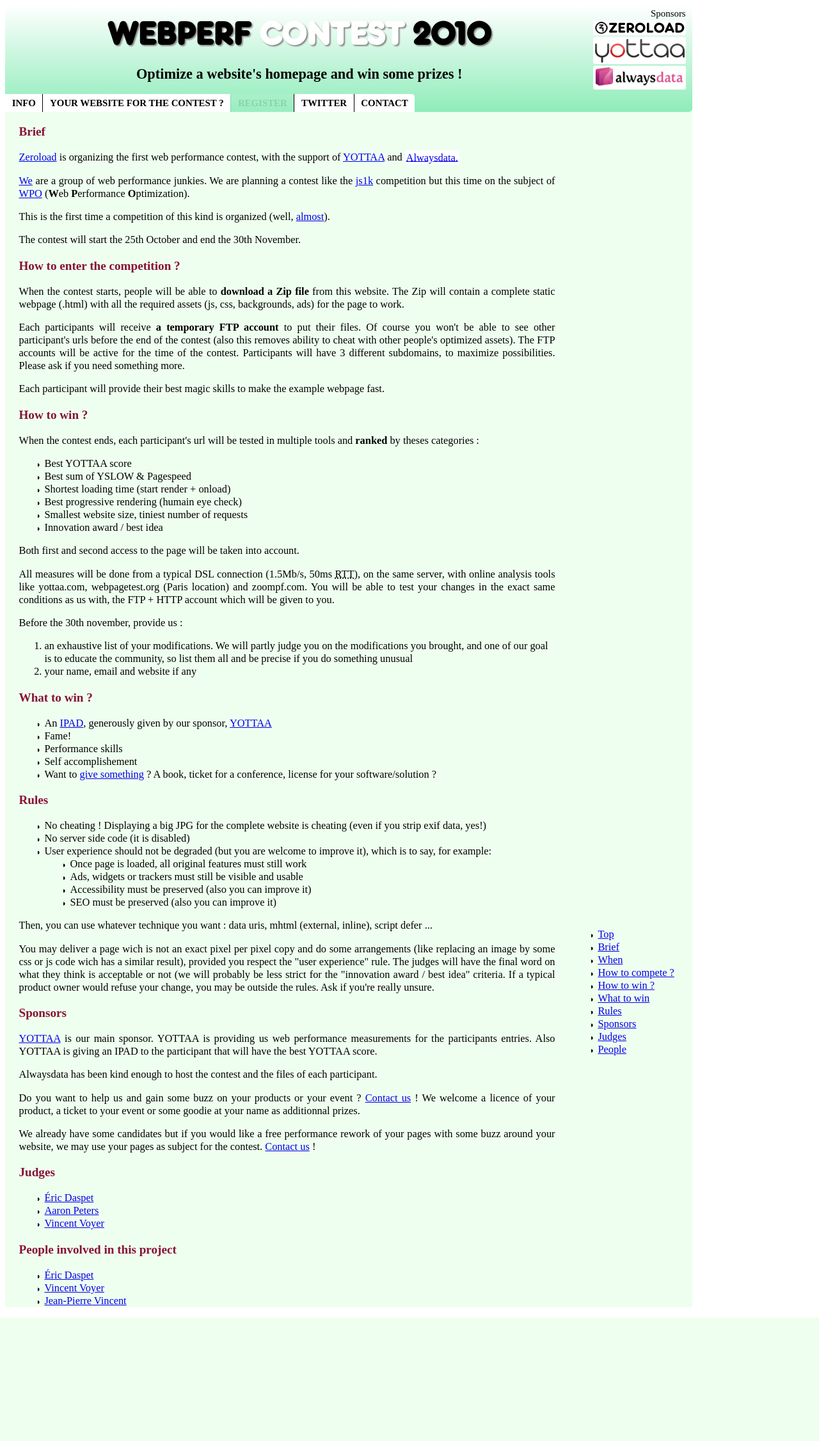
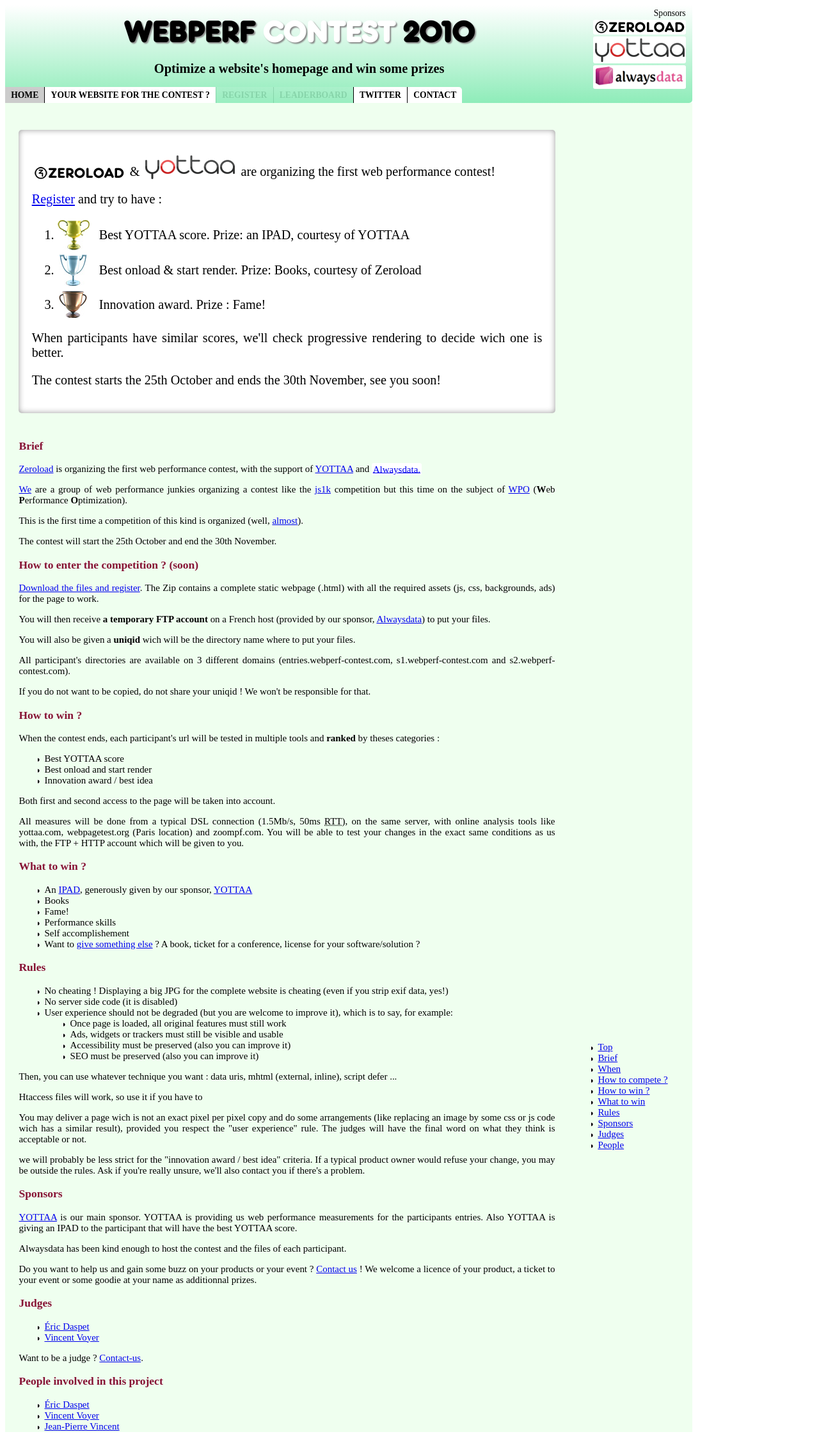
Before and after one commit to LordSummerisle/webperf-contest, a PHP site: page / in a window 1280 px wide. Shown: the whole page at 64% size. Before the commit the page ends 2060 px from the top, so only its background shows below. Run offline with PHP 8.4, Linux system fonts and the light colour scheme; some libraries are stand-ins or nearby versions.

Commit message:
Redesign homepage, tuning menu, ajout liens menus, ajout page 'your website for the contest', retire deux categories

```diff
--- a/index.html
+++ b/index.html
@@ -1,7 +1,7 @@
 <!doctype html>
 <html>
 	<head>
-		<title>WebPerf contest - rank your web performance skills</title>
+		<title>WebPerf contest - Optimize a website and win an IPAD!</title>
 
 		<meta http-equiv="Content-Type" content="text/html;charset=utf-8">
 
@@ -21,7 +21,7 @@
 			})();
 		</script>
 	</head>
-	<body id="top" class="font12">
+	<body id="top" class="font11">
 		<div id="content-container">
 
 			<header class="block" id="header">
@@ -35,12 +35,13 @@
 				<h1 class="sansRounded caps center classicTextShadow">
 					Webperf <span class="white">Contest</span> 2010
 				</h1>
-				<h2 class="center">Optimize a website's homepage and win some prizes !</h2>
+				<h2 class="center">Optimize a website's homepage and win some prizes</h2>
 
 				<nav id="menu" class="block clearfix bold caps">
-					<a href="index.html">info</a>
-					<a href="index.html#promote-your-site">your website for the contest ?</a>
+					<a href="/" class="current">home</a>
+					<a href="be-our-website-example.html">your website for the contest ?</a>
 					<a href="register.html" class="deactivate">register</a>
+					<a href="leaderboard.html" class="deactivate">leaderboard</a>
 					<a href="http://twitter.com/webperf_contest">twitter</a>
 					<a href="mailto:info@webperf-contest.com">contact</a>
 				</nav>
@@ -64,43 +65,56 @@
 					</ul>
 				</nav>
 
+				<div class="insetShadowBox centerBlock marg2emtb pad1em bgWhite" id="splash">
+					<p>
+						<img src="logos/zeroload.png"/> & <img src="logos/yottaa.png"/> are organizing the first web performance contest!
+					</p>
+					<p>
+						<a href="register.html">Register</a> and try to have :
+					</p>
+
+					<ol>
+						<li>Best YOTTAA score. Prize: an IPAD, courtesy of YOTTAA</li>
+						<li>Best onload & start render. Prize: Books, courtesy of Zeroload</li>
+						<li>Innovation award. Prize : Fame!</li>
+					</ol>
+
+					<p>When participants have similar scores, we'll check progressive rendering to decide wich one is better.</p>
+
+					<p>The contest starts the 25th October and ends the 30th November, see you soon!</p>
+				</div>
+
 				<h3 id="brief">Brief</h3>
 				<p><a href="http://zeroload.net/blog/">Zeroload</a> is organizing the first web performance contest, with the support of <a href="http://www.yottaa.com">YOTTAA</a> and <a href="http://www.alwaysdata.com/" class="logo">Alwaysdata.</a></p>
-				<p><a href="#people">We</a> are a group of web performance junkies. We are planning a contest like the <a href="http://js1k.com">js1k</a> competition but this time on the subject of <a href="http://www.stevesouders.com/blog/2010/05/07/wpo-web-performance-optimization/" title="Web Performance Optimization">WPO</a> (<b>W</b>eb <b>P</b>erformance <b>O</b>ptimization).</p>
+				<p><a href="#people">We</a> are a group of web performance junkies organizing a contest like the <a href="http://js1k.com">js1k</a> competition but this time on the subject of <a href="http://www.stevesouders.com/blog/2010/05/07/wpo-web-performance-optimization/" title="Web Performance Optimization">WPO</a> (<b>W</b>eb <b>P</b>erformance <b>O</b>ptimization).</p>
 				<p>This is the first time a competition of this kind is organized (well, <a href="http://www.fastwebrace.com/">almost</a>).</p>
 				<p id="when">The contest will start the 25th October and end the 30th November.</p>
 
-				<h3 id="howto">How to enter the competition ?</h3>
-				<p>When the contest starts, people will be able to <strong>download a Zip file</strong> from this website. The Zip will contain a complete static webpage (.html) with all the required assets (js, css, backgrounds, ads) for the page to work.</p>
-				<p>Each participants will receive <strong>a temporary FTP account</strong> to put their files. Of course you won't be able to see other participant's urls before the end of the contest (also this removes ability to cheat with other people's optimized assets). The FTP accounts will be active for the time of the contest. Participants will have 3 different subdomains, to maximize possibilities. Please ask if you need something more.</p>
-				<p>Each participant will provide their best magic skills to make the example webpage fast.</p>
+				<h3 id="howto">How to enter the competition ? (soon)</h3>
+				<p><a href="register.html">Download the files and register</a>. The Zip contains a complete static webpage (.html) with all the required assets (js, css, backgrounds, ads) for the page to work.</p>
+				<p>You will then receive <strong>a temporary FTP account</strong> on a French host (provided by our sponsor, <a href="http://www.alwaysdata.com">Alwaysdata</a>) to put your files.</p>
+				<p>You will also be given a <strong>uniqid</strong> wich will be the directory name where to put your files.</p>
+				<p>All participant's directories are available on 3 different domains (entries.webperf-contest.com, s1.webperf-contest.com and s2.webperf-contest.com).</p>
+				<p>If you do not want to be copied, do not share your uniqid ! We won't be responsible for that.</p>
 
 				<h3 id="win">How to win ?</h3>
 				<p>When the contest ends, each participant's url will be tested in multiple tools and <strong>ranked</strong> by theses categories :</p>
 				<ul>
 					<li>Best YOTTAA score</li>
-					<li>Best sum of YSLOW & Pagespeed</li>
-					<li>Shortest loading time (start render + onload)</li>
-					<li>Best progressive rendering (humain eye check)</li>
-					<li>Smallest website size, tiniest number of requests</li>
+					<li>Best onload and start render</li>
 					<li>Innovation award / best idea</li>
 				</ul>
 				<p>Both first and second access to the page will be taken into account.</p>
 				<p>All measures will be done from a typical DSL connection (1.5Mb/s, 50ms <abbr title="Round Trip Time">RTT</abbr>), on the same server, with online analysis tools like yottaa.com, webpagetest.org (Paris location) and zoompf.com. You will be able to test your changes in the exact same conditions as us with, the FTP + HTTP account which will be given to you.</p>
 
-		Before the 30th november, provide us :
-				<ol>
-					<li>an exhaustive list of your modifications. We will partly judge you on the modifications you brought, and one of our goal is to educate the community, so list them all and be precise if you do something unusual
-					<li>your name, email and website if any
-				</ol>
-
 				<h3 id="gifts">What to win ?</h3>
 				<ul>
 					<li>An <a href="http://www.ipadd.fr/wp-content/uploads/2010/03/steve-jobs-ipad-apple-ap.jpg">IPAD</a>, generously given by our sponsor, <a href="http://www.yottaa.com">YOTTAA</a></li>
+					<li>Books</li>
 					<li>Fame!</li>
 					<li>Performance skills</li>
 					<li>Self accomplishement</li>
-					<li>Want to <a href="mailto:info@webperf-contest.com">give something</a> ? A book, ticket for a conference, license for your software/solution ?</li>
+					<li>Want to <a href="mailto:info@webperf-contest.com">give something else</a> ? A book, ticket for a conference, license for your software/solution ?</li>
 				</ul>
 
 				<h3 id="rules">Rules</h3>
@@ -117,20 +131,22 @@
 					</li>
 				</ul>
 				<p>Then, you can use whatever technique you want : data uris, mhtml (external, inline), script defer ...</p>
-				<p>You may deliver a page wich is not an exact pixel per pixel copy and do some arrangements (like replacing an image by some css or js code wich has a similar result), provided you respect the "user experience" rule. The judges will have the final word on what they think is acceptable or not (we will probably be less strict for the "innovation award / best idea" criteria. If a typical product owner would refuse your change, you may be outside the rules. Ask if you're really unsure.</p>
+				<p>Htaccess files will work, so use it if you have to</p>
+				<p>You may deliver a page wich is not an exact pixel per pixel copy and do some arrangements (like replacing an image by some css or js code wich has a similar result), provided you respect the "user experience" rule. The judges will have the final word on what they think is acceptable or not. </p>
+				<p>we will probably be less strict for the "innovation award / best idea" criteria. If a typical product owner would refuse your change, you may be outside the rules. Ask if you're really unsure, we'll also contact you if there's a problem.</p>
 
 				<h3 id="partners">Sponsors</h3>
 				<p><a href="http://www.yottaa.com">YOTTAA</a> is our main sponsor. YOTTAA is providing us web performance measurements for the participants entries. Also YOTTAA is giving an IPAD to the participant that will have the best YOTTAA score.</p>
 				<p>Alwaysdata has been kind enough to host the contest and the files of each participant.</p>
 				<p>Do you want to help us and gain some buzz on your products or your event ? <a href="mailto:info@webperf-contest.com">Contact us</a> ! We welcome a licence of your product, a ticket to your event or some goodie at your name as additionnal prizes.</p>
-				<p id="promote-your-site">We already have some candidates but if you would like a free performance rework of your pages with some buzz around your website, we may use your pages as subject for the contest. <a href="mailto:info@webperf-contest.com">Contact us</a> !</p>
 
 				<h3 id="judges">Judges</h3>
 				<ul>
 					<li><a href="http://twitter.com/edasfr">Éric Daspet</a></li>
-					<li><a href="http://twitter.com/aaronpeters">Aaron Peters</a></li>
 					<li><a href="http://twitter.com/zeroload">Vincent Voyer</a></li>
 				</ul>
+
+				<p>Want to be a judge ? <a href="info@webperf-contest.com">Contact-us</a>.</p>
 
 				<h3 id="people">People involved in this project</h3>
 				<ul>
--- a/library.css
+++ b/library.css
@@ -95,11 +95,17 @@
 .marg0tb {margin-top:0;margin-bottom:0}
 .marg0 {margin:0}
 .marg0b {margin-bottom:0}
+.marg05em {margin:.5em}
+.marg1em {margin:1em}
+.marg2em {margin:2em}
+.marg2emtb {margin-top:2em;margin-bottom:2em}
 
 /**
 Paddings
 */
 .pad0 {padding:0}
+.pad2em { padding:2em }
+.pad1em { padding:1em }
 
 /**
 backgrounds
--- a/screen.css
+++ b/screen.css
@@ -19,6 +19,7 @@
 
 #header h1 {
 	margin:.75% 0 0;
+	font-size:350%;
 }
 
 .logo {
@@ -39,6 +40,10 @@
 	text-decoration:none;
 	color:#000;
 	float:left;
+}
+
+#menu .current {
+	background:#ccc;
 }
 
 #menu a+a {
@@ -77,10 +82,6 @@
 }
 
 /* headings */
-h1 {
-	font-size:350%;
-}
-
 h3 {
 	color:#871235;
 }
@@ -113,7 +114,6 @@
 /* fonts */
 .sansRounded {
 	font-family: 'FrankfurterComMedium', Arial;
-	/* font-size-adjust:0.472*/
 
 }
 
@@ -183,11 +183,48 @@
 	font-size:120%;
 	background:#fff;
 	margin:0 auto;
+	padding:2%;
+}
+
+.insetShadowBox {
 	-moz-border-radius:5px;
 	-webkit-border-radius:5px;
-	padding:2%;
 	-moz-box-shadow:inset 0 0 10px #999;
 	-webkit-box-shadow:inset 0 0 10px #999;
 }
 
 .importantBot{display:none}
+
+#splash {
+	/*	width:70%;*/
+	font-size:135%;
+
+}
+
+#splash img {
+	vertical-align:sub;
+	margin:0 .5%
+}
+
+#splash ol li {
+	padding-left:65px;
+	margin-bottom:1%;
+}
+
+#splash ol li:nth-child(1) {
+	background:url('trophies/1.jpg') no-repeat;
+	min-height:47px;
+	line-height:47px;
+}
+
+#splash ol li:nth-child(2) {
+	background:url('trophies/2.jpg') no-repeat 2px 0;
+	min-height:49px;
+	line-height:49px;
+}
+
+#splash ol li:nth-child(3) {
+	background:url('trophies/3.jpg') no-repeat 2px 0;
+	min-height:42px;
+	line-height:42px;
+}
```
Also changed, not shown: be-our-website-example.html (added, +98 -0 lines), leaderboard.html (added, +68 -0 lines), register.html (+28 -29 lines), soon.html (added, +66 -0 lines), trophies/1.jpg (added), trophies/2.jpg (added), trophies/3.jpg (added), 1 other file.
